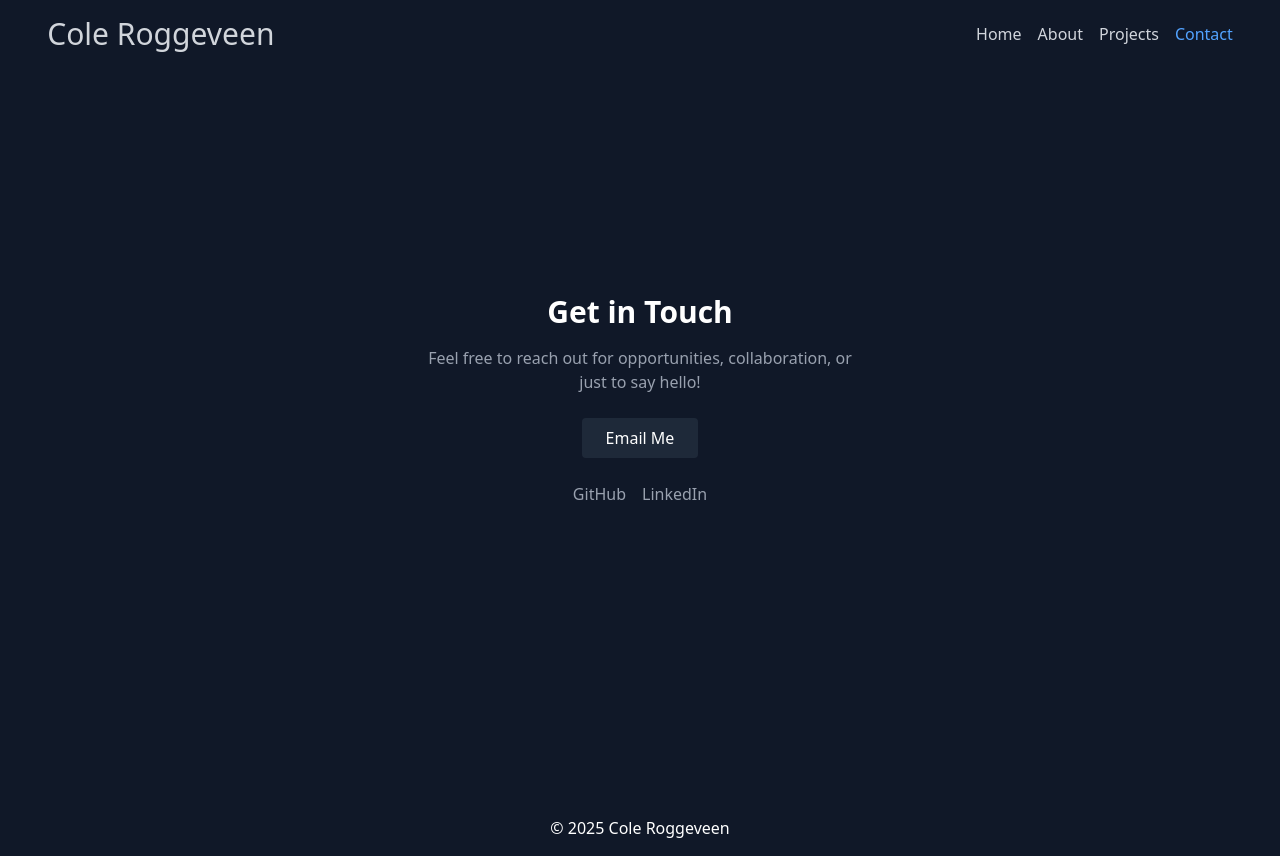
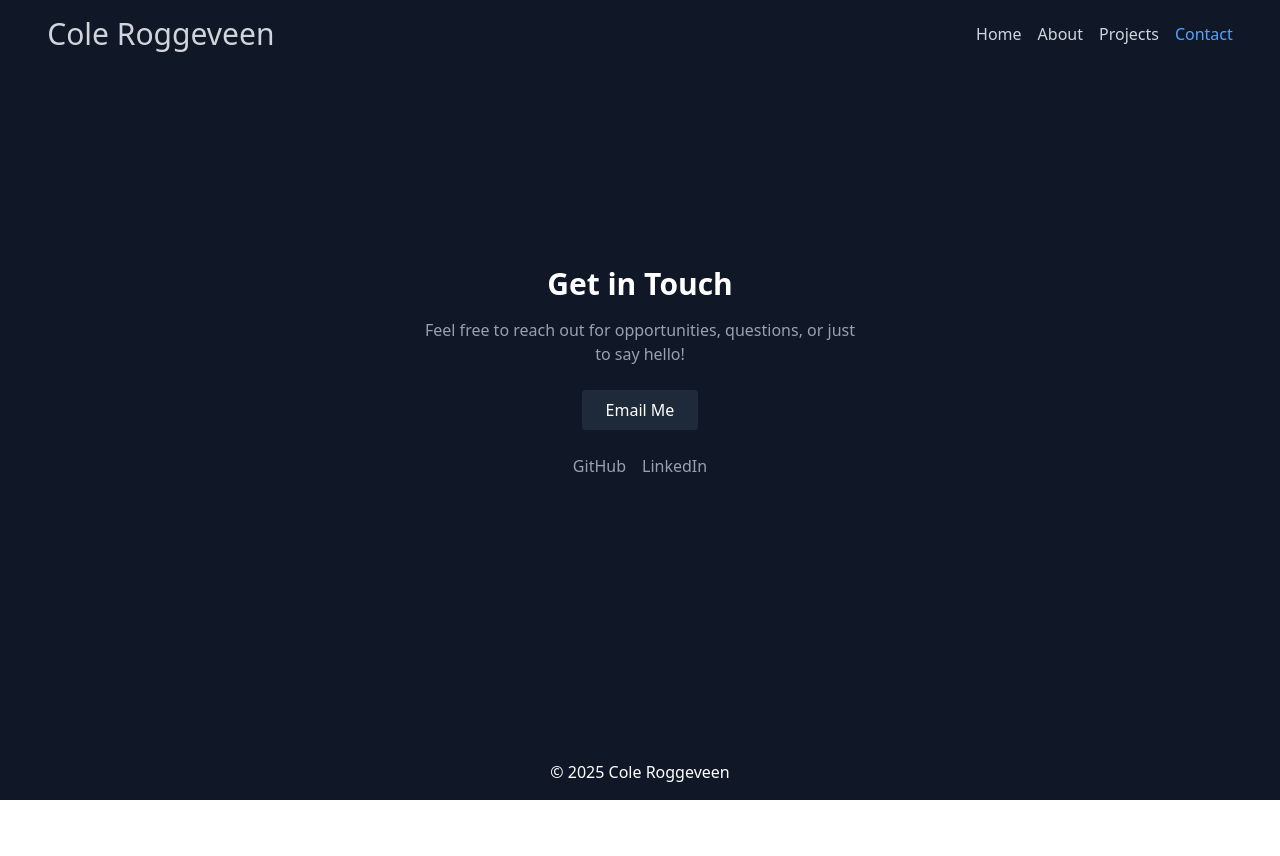
Before and after one commit to coleroggeveen/cole-portfolio, an Angular app: page /home/contact in a window 1280 px wide. After the commit the page ends 800 px from the top, so only its background shows below. Built offline with nearby package versions, Linux system fonts and the light colour scheme; a web font is replaced by a local one.

Commit message:
fixed contact page

```diff
--- a/src/app/pages/contact/contact.component.html
+++ b/src/app/pages/contact/contact.component.html
@@ -5,21 +5,21 @@
 </div> -->
 
 <!-- contact.component.html -->
-<section class="min-h-screen flex items-center justify-center bg-gray-900 text-white px-4">
+<section class="flex items-center justify-center bg-gray-900 text-white px-4">
   <div class="text-center max-w-md">
     <h2 class="text-3xl font-bold mb-4">Get in Touch</h2>
     <p class="text-gray-400 mb-6">
-      Feel free to reach out for opportunities, collaboration, or just to say hello!
+      Feel free to reach out for opportunities, questions, or just to say hello!
     </p>
 
-    <a href="mailto:you@example.com" class="inline-block bg-gray-800 hover:bg-gray-700 text-white font-medium py-2 px-6 rounded transition">
+    <a href="mailto:coleroggeveen@live.com" class="inline-block bg-gray-800 hover:bg-gray-700 text-white font-medium py-2 px-6 rounded transition">
       Email Me
     </a>
 
     <!-- Optional social links -->
     <div class="mt-6 flex justify-center gap-4 text-gray-400">
-      <a href="https://github.com/yourhandle" target="_blank" class="hover:text-white">GitHub</a>
-      <a href="https://linkedin.com/in/yourprofile" target="_blank" class="hover:text-white">LinkedIn</a>
+      <a href="https://github.com/coleroggeveen" target="_blank" class="hover:text-white">GitHub</a>
+      <a href="https://linkedin.com/in/cole-roggeveen-062a3122a" target="_blank" class="hover:text-white">LinkedIn</a>
     </div>
   </div>
 </section>
--- a/src/app/pages/home/home.component.html
+++ b/src/app/pages/home/home.component.html
@@ -8,7 +8,7 @@
         React, and more.
     </p>
     <div>
-        <button class="mt-4 bg-gray-800 text-white px-6 py-2 rounded-lg hover:bg-gray-700 transition duration-300"><a
+        <button class="mt-6 bg-gray-800 text-white px-6 py-2 rounded-lg hover:bg-gray-700 transition duration-300"><a
                 routerLink="/about">About Me</a></button>
     </div>
 </section>
```
